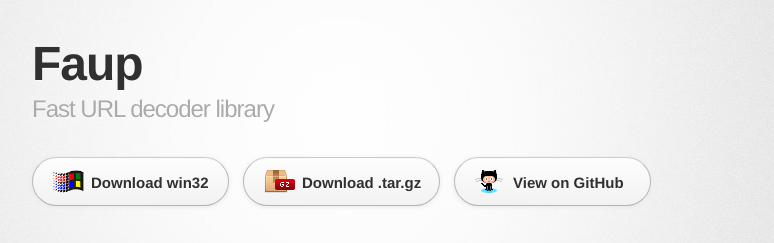
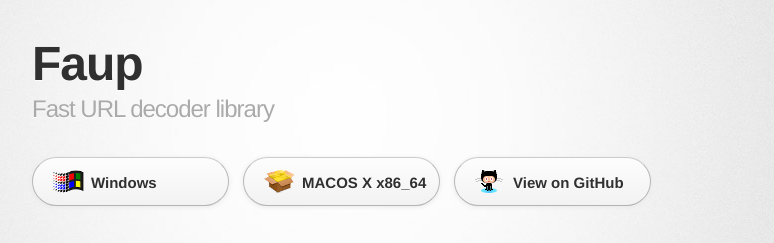
Before and after one commit to stricaud/faup, a plain HTML site: page index.html in a window 1280 px wide. Shown: the top 243 px of the page, without its empty margins (298-1072 px from the left). Drawn offline with Linux system fonts and the light colour scheme; a web font is replaced by a local one.

Commit message:
Mac OS X download

```diff
--- a/index.html
+++ b/index.html
@@ -23,8 +23,8 @@
         </header>
 
         <section id="downloads" class="clearfix">
-          <a href="https://github.com/stricaud/faup/blob/master/packages/faup13.zip?raw=true" id="download-win32" class="button"><span>Download win32</span></a>
-          <a href="https://github.com/stricaud/faup/tarball/master" id="download-tar-gz" class="button"><span>Download .tar.gz</span></a>
+          <a href="https://github.com/stricaud/faup/blob/master/packages/faup13.zip?raw=true" id="download-win32" class="button"><span>Windows</span></a>
+          <a href="https://github.com/stricaud/faup/blob/master/packages/faup13_darwinx86_64.dmg?raw=true" id="download-macos" class="button"><span>MACOS X x86_64</span></a>
           <a href="https://github.com/stricaud/faup" id="view-on-github" class="button"><span>View on GitHub</span></a>
         </section>
 
--- a/stylesheets/stylesheet.css
+++ b/stylesheets/stylesheet.css
@@ -154,6 +154,9 @@
 
 #download-win32 span {
   background: transparent url(../images/win-icon.png) 12px 50% no-repeat;
+}
+#download-macos span {
+  background: transparent url(../images/macos-icon.png) 12px 50% no-repeat;
 }
 #download-zip span {
   background: transparent url(../images/zip-icon.png) 12px 50% no-repeat;
```
Also changed, not shown: images/macos-icon.png (added).
